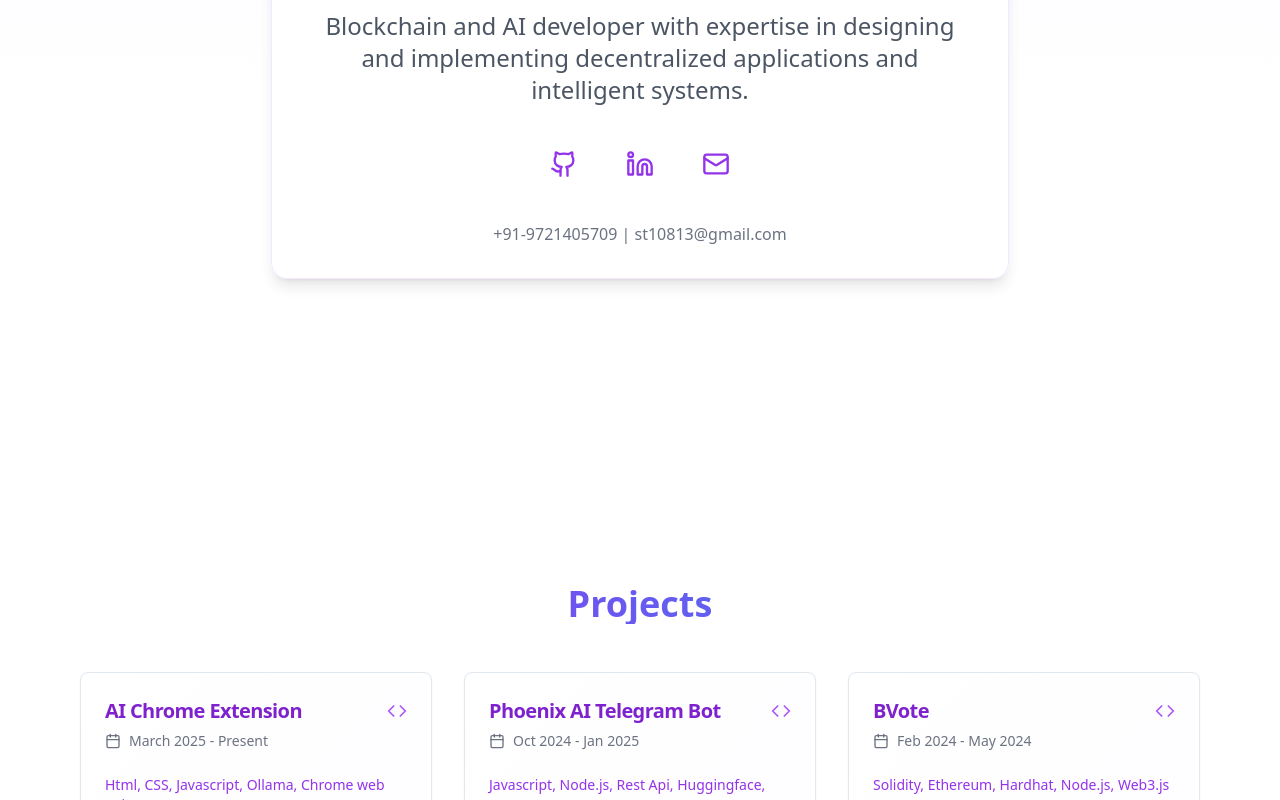
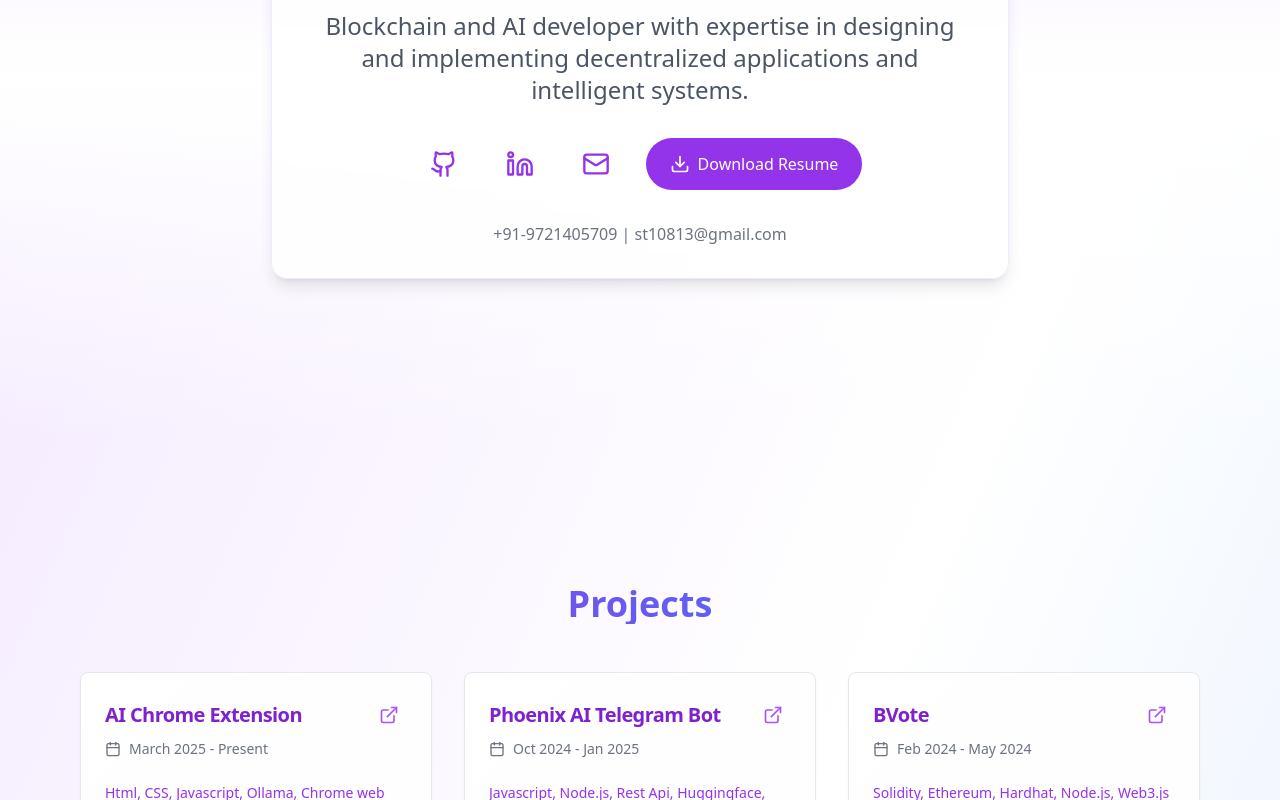
Before and after one commit to Skt329/Skt329.github.io, a React (Vite) app: page / in a window 1280 px wide. Shown: the part 280-1080 px from the top of the page. Built offline with nearby package versions, Linux system fonts and the light colour scheme.

Commit message:
feat: Enhance UI and add features
- Improved background aesthetics.
- Added hover effects and animations.
- Implemented resume download functionality.
- Included project links.

```diff
--- a/src/components/Hero.tsx
+++ b/src/components/Hero.tsx
@@ -1,5 +1,5 @@
-
-import { Github, Linkedin, Mail } from "lucide-react";
+import { Github, Linkedin, Mail, Download } from "lucide-react";
+import { Button } from "@/components/ui/button";
 import { useEffect, useRef } from "react";
 
 const Hero = () => {
@@ -23,8 +23,8 @@ const Hero = () => {
   }, []);
 
   return (
-    <section ref={sectionRef} className="min-h-[90vh] flex flex-col justify-center items-center text-center px-4 bg-gradient-to-b from-purple-50 via-white to-white fade-up">
-      <div className="max-w-4xl mx-auto glass-card p-8 rounded-2xl">
+    <section ref={sectionRef} className="min-h-[90vh] flex flex-col justify-center items-center text-center px-4 bg-gradient-to-b from-purple-100 via-white to-transparent fade-up">
+      <div className="max-w-4xl mx-auto glass-card p-8 rounded-2xl transform transition-all duration-300 hover:shadow-2xl hover:scale-[1.02]">
         <h1 className="text-5xl md:text-7xl font-bold mb-6 gradient-text">
           Saurabh Tiwari
         </h1>
@@ -54,6 +54,14 @@ const Hero = () => {
           >
             <Mail className="w-7 h-7 text-purple-600" />
           </a>
+          <a
+            href="/Saurabh_Tiwari_Resume.pdf"
+            download
+            className="inline-flex items-center gap-2 px-6 py-3 bg-purple-600 text-white rounded-full hover:bg-purple-700 transition-colors"
+          >
+            <Download className="w-5 h-5" />
+            Download Resume
+          </a>
         </div>
         <div className="text-base text-gray-500">
           <p>+91-9721405709 | st10813@gmail.com</p>
--- a/src/components/Projects.tsx
+++ b/src/components/Projects.tsx
@@ -1,4 +1,4 @@
-import { Calendar, Code } from "lucide-react";
+import { Calendar, Code, ExternalLink } from "lucide-react";
 import { Card, CardContent, CardHeader, CardTitle } from "@/components/ui/card";
 import { useEffect, useRef } from "react";
 
@@ -30,6 +30,7 @@ const Projects = () => {
       title: "AI Chrome Extension",
       period: "March 2025 - Present",
       tech: "Html, CSS, Javascript, Ollama, Chrome web api",
+      link: "https://github.com/Skt329/AI-Chrome-Extension",
       description: [
         "Developed a Chrome extension integrating with Ollama for AI-driven webpage summarization, chat, and form assistance.",
         "Implemented side panel integration with live content extraction and real-time AI chat powered by local models.",
@@ -40,6 +41,7 @@ const Projects = () => {
       title: "Phoenix AI Telegram Bot",
       period: "Oct 2024 - Jan 2025",
       tech: "Javascript, Node.js, Rest Api, Huggingface, Puppeteer",
+      link: "https://t.me/phoenix_7ai_bot",
       description: [
         "Developed an advanced multi-model AI assistant Telegram bot supporting multiple large language models.",
         "Integrated Stable Diffusion XL 3.5 from Hugging Face for high-quality image generation.",
@@ -50,6 +52,7 @@ const Projects = () => {
       title: "BVote",
       period: "Feb 2024 - May 2024",
       tech: "Solidity, Ethereum, Hardhat, Node.js, Web3.js",
+      link: "https://github.com/Skt329/BVote",
       description: [
         "Led a team to develop a decentralized voting system using Ethereum",
         "Designed and deployed smart contracts using Solidity and Remix",
@@ -65,12 +68,19 @@ const Projects = () => {
         {projects.map((project, index) => (
           <Card
             key={project.title}
-            className="project-card fade-up hover:shadow-xl transition-all duration-300 hover:-translate-y-2 bg-gradient-to-br from-white to-purple-50/30"
+            className="project-card fade-up transform transition-all duration-300 hover:scale-105 hover:shadow-2xl bg-gradient-to-br from-white/80 to-purple-50/30 backdrop-blur-sm"
           >
             <CardHeader>
               <CardTitle className="flex items-center justify-between">
                 <span className="text-xl text-purple-700">{project.title}</span>
-                <Code className="w-5 h-5 text-purple-500" />
+                <a
+                  href={project.link}
+                  target="_blank"
+                  rel="noopener noreferrer"
+                  className="p-2 rounded-full hover:bg-purple-100 transition-colors"
+                >
+                  <ExternalLink className="w-5 h-5 text-purple-500" />
+                </a>
               </CardTitle>
               <div className="flex items-center text-sm text-gray-500">
                 <Calendar className="w-4 h-4 mr-2" />
--- a/src/components/Skills.tsx
+++ b/src/components/Skills.tsx
@@ -34,13 +34,13 @@ const Skills = () => {
   };
 
   return (
-    <section ref={sectionRef} className="py-20 px-4 max-w-6xl mx-auto" id="skills">
+    <section ref={sectionRef} className="py-20 px-4 max-w-6xl mx-auto bg-gradient-to-br from-purple-50/50 to-blue-50/50" id="skills">
       <h2 className="text-4xl font-bold mb-12 text-center gradient-text">Technical Skills</h2>
       <div className="grid gap-8 md:grid-cols-2">
         {Object.entries(skills).map(([category, items], index) => (
           <div
             key={category}
-            className="skill-card fade-up glass-card p-6 rounded-xl hover:shadow-lg transition-all duration-300"
+            className="skill-card fade-up glass-card p-6 rounded-xl transform transition-all duration-300 hover:scale-105 hover:shadow-xl bg-gradient-to-br from-white/80 to-purple-50/30 backdrop-blur-sm"
           >
             <h3 className="font-semibold text-xl mb-4 text-purple-700">
               {category}
@@ -49,7 +49,7 @@ const Skills = () => {
               {items.map((skill) => (
                 <span
                   key={skill}
-                  className="px-4 py-2 bg-purple-50 text-purple-700 rounded-full text-sm font-medium hover:bg-purple-100 transition-colors"
+                  className="px-4 py-2 bg-purple-50 text-purple-700 rounded-full text-sm font-medium transition-all duration-300 hover:bg-purple-100 hover:shadow-md hover:-translate-y-1"
                 >
                   {skill}
                 </span>
--- a/src/pages/Index.tsx
+++ b/src/pages/Index.tsx
@@ -6,7 +6,7 @@ import Skills from "@/components/Skills";
 
 const Index = () => {
   return (
-    <div className="min-h-screen bg-white">
+    <div className="min-h-screen bg-gradient-to-br from-purple-100 via-white to-blue-100">
       <main className="space-y-16">
         <Hero />
         <Projects />
```
